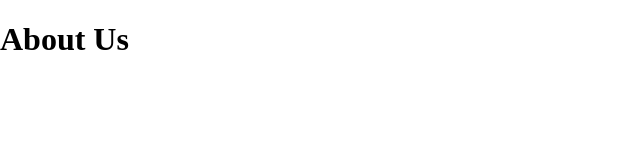
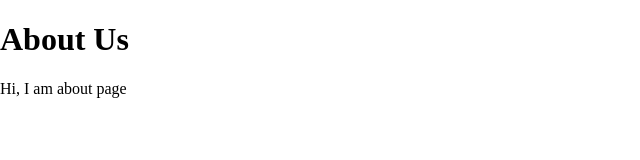
Before and after one commit to sahelidgp/learning-git, a plain HTML site: page about.html in a window 1280 px wide. Shown: the whole page, without its empty margins (0-640 px from the left). Drawn offline with Linux system fonts and the light colour scheme.

Commit message:
add intro paragraph

```diff
--- a/about.html
+++ b/about.html
@@ -8,5 +8,6 @@
 </head>
 <body>
     <h1>About Us</h1>
+    <p>Hi, I am about page</p>
 </body>
 </html>
```
